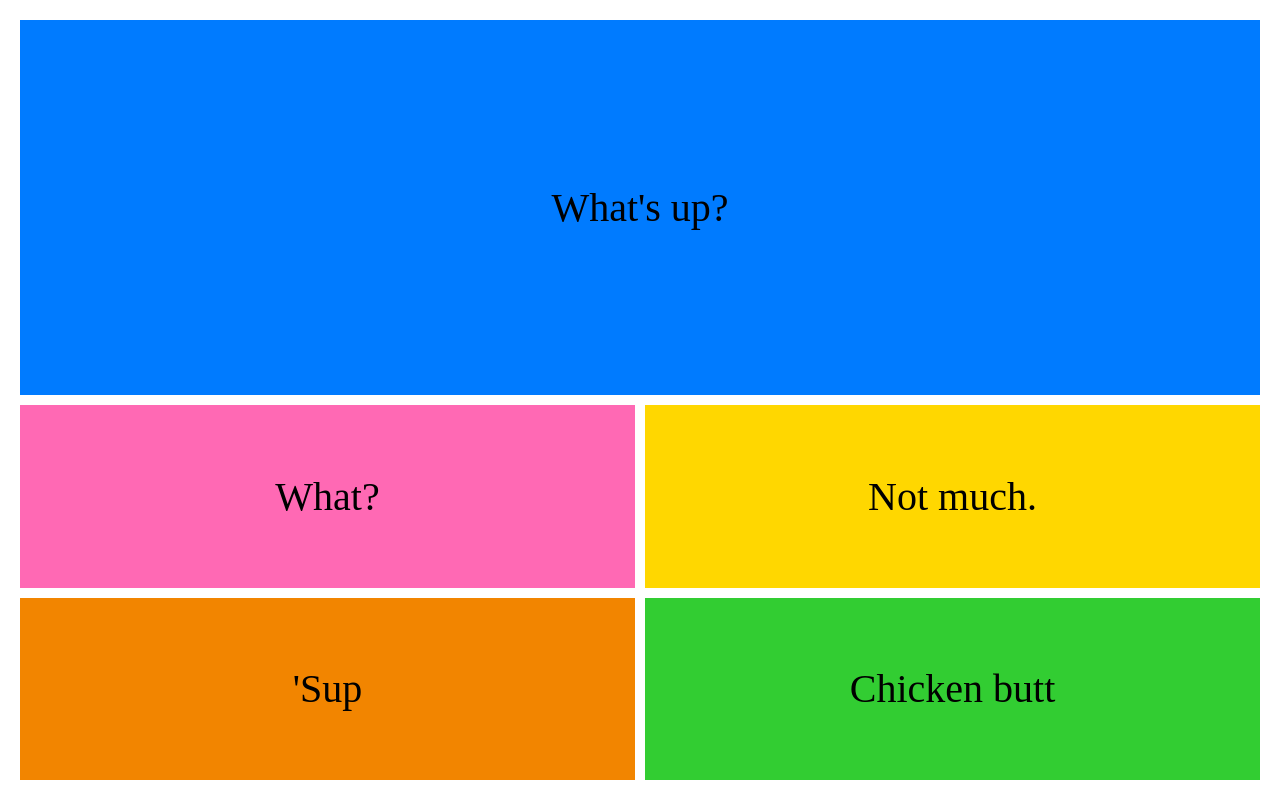
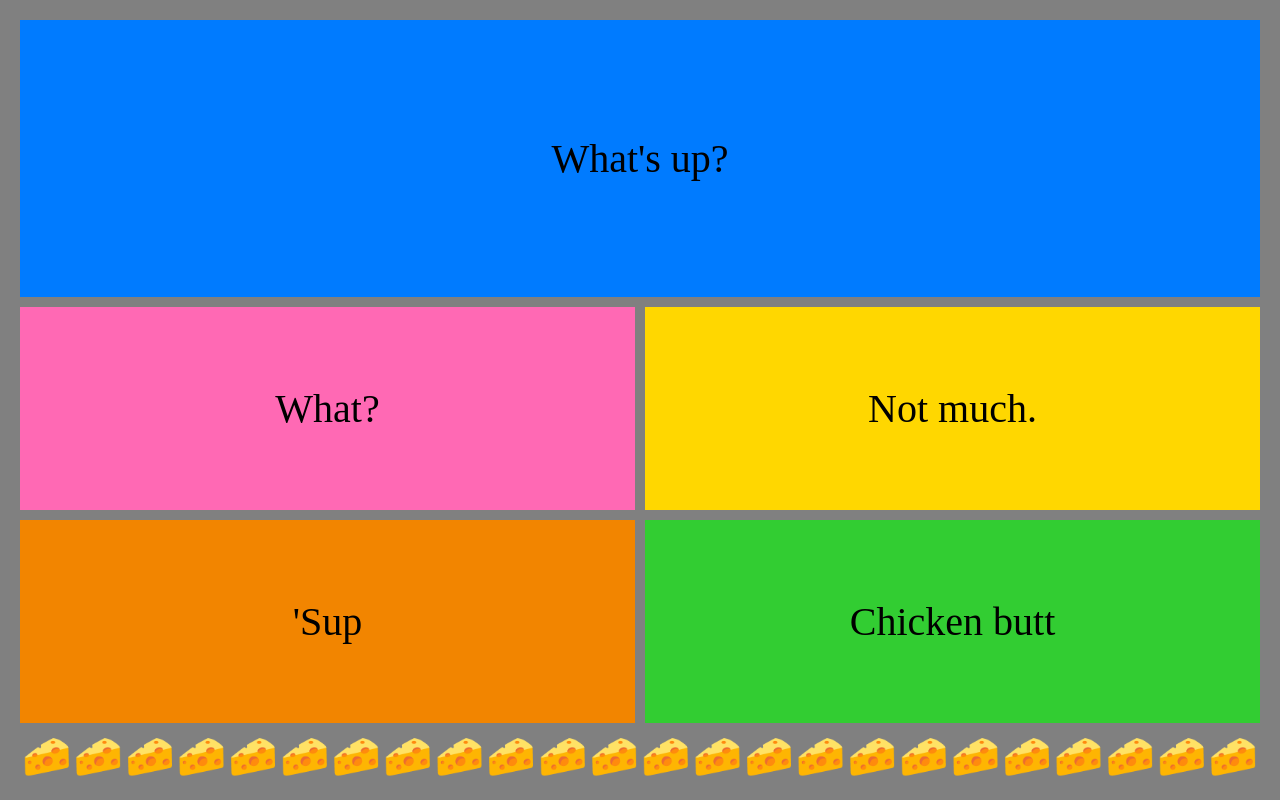
Before and after one commit to gigamonkey/eek, a website with bundled scripts: page public/index.html in a window 1280 px wide. Built offline with nearby package versions, Linux system fonts and the light colour scheme.

Commit message:
Cheese layout.

```diff
--- a/public/index.html
+++ b/public/index.html
@@ -16,6 +16,32 @@
       <div>Answer 3</div>
       <div>Answer 4</div>
     </div>
+    <div class="progress">
+      <span>🧀</span>
+      <span>🧀</span>
+      <span>🧀</span>
+      <span>🧀</span>
+      <span>🧀</span>
+      <span>🧀</span>
+      <span>🧀</span>
+      <span>🧀</span>
+      <span>🧀</span>
+      <span>🧀</span>
+      <span>🧀</span>
+      <span>🧀</span>
+      <span>🧀</span>
+      <span>🧀</span>
+      <span>🧀</span>
+      <span>🧀</span>
+      <span>🧀</span>
+      <span>🧀</span>
+      <span>🧀</span>
+      <span>🧀</span>
+      <span>🧀</span>
+      <span>🧀</span>
+      <span>🧀</span>
+      <span>🧀</span>
+    </div>
   </div>
 </body>
 </html>
--- a/public/style.css
+++ b/public/style.css
@@ -14,6 +14,7 @@ body {
   height: 100vh;
   display: flex;
   flex-direction: column;
+  background: grey;
 }
 
 #game {
@@ -26,9 +27,16 @@ body {
   margin: 20px;
 }
 
-#game div {
-  flex: 1;
+#game div.progress {
+  flex: 0 0 auto;
+  display: flex;
+  flex-direction: row;
+  justify-content: space-evenly;
 }
+
+#game div.question { flex: 2; }
+#game div.answers { flex: 3; }
+
 
 
 #game div.question,
```
Also changed, not shown: TODO.md (+3 -1 lines).
